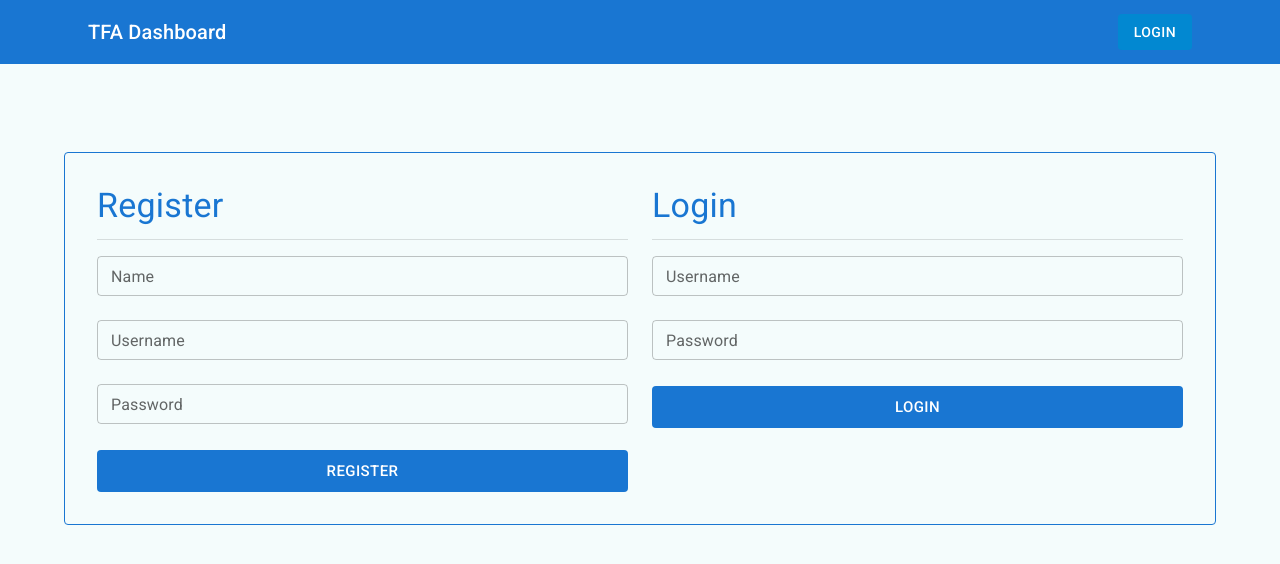
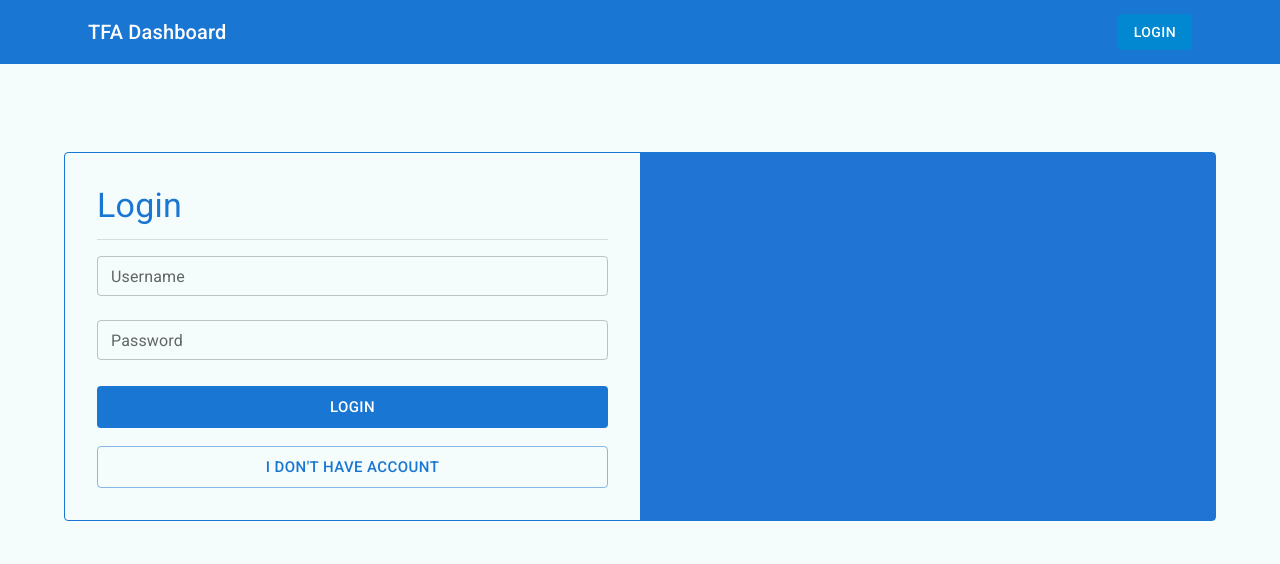
Before and after one commit to tfasoft/dashboard-ui, a React (Create React App) app: page /auth in a window 1280 px wide. Shown: the top 564 px of the page. Built offline with nearby package versions, Linux system fonts and the light colour scheme.

Commit message:
Modern way :)

```diff
--- a/src/pages/authentication.jsx
+++ b/src/pages/authentication.jsx
@@ -1,33 +1,61 @@
+import { useState } from "react";
+
 import {
     Box,
     Typography,
     Grid,
     Divider,
     TextField,
-    FormLabel,
     Button,
 } from "@mui/material";
 
-const AuthPage = () => {
+const LoginTab = () => {
     return (
-        <Box
-            sx={{
-                border: 1,
-                borderColor: "primary.main",
-                borderRadius: 1,
-                padding: "2rem",
-                marginTop: "5rem",
-            }}
+        <Box>
+            <Typography
+                variant="h4"
+                color="primary"
+                gutterBottom
             >
-            <Grid
-                columns={{ xs: 6, md: 12 }}
-                spacing={3}
-                container
+                Login
+            </Typography>
+            <Divider />
+            <TextField
+                color="primary"
+                placeholder="Enter your username"
+                label="Username"
+                size="small"
+                margin="normal"
+                type="text"
+                fullWidth
+            />
+            <TextField
+                color="primary"
+                placeholder="Enter password!"
+                label="Password"
+                size="small"
+                margin="normal"
+                type="text"
+                fullWidth
+            />
+            <br />
+            <br />
+            <Button
+                variant="contained"
+                color="primary"
+                size="large"
+                disableElevation
+                fullWidth
             >
-                <Grid
-                    item
-                    xs={6}
-                >
+                Login
+            </Button>
+        </Box>
+    );
+}
+
+const RegisterTab = () => {
+    return (
+        <Box>
             <Typography
                 variant="h4"
                 color="primary"
@@ -74,49 +102,64 @@ const AuthPage = () => {
             >
                 Register
             </Button>
+        </Box>
+    );
+}
+
+const AuthPage = () => {
+    const [login, setLogin] = useState(true);
+
+    return (
+        <Box
+            sx={{
+                border: 1,
+                borderColor: "primary.main",
+                borderRadius: 1,
+                marginTop: "5rem",
+            }}
+        >
+            <Grid
+                columns={{ xs: 6, md: 12 }}
+                container
+            >
+                <Grid
+                    item
+                    sx={{
+                        padding: "2rem",
+                    }}
+                    xs={6}
+                >
+                    {
+                        login
+                        ?
+                        <LoginTab />
+                        :
+                        <RegisterTab />
+                    }
+                    <br />
+                    <Button
+                        variant="outlined"
+                        color="primary"
+                        size="large"
+                        onClick={() => setLogin(!login)}
+                        fullWidth
+                    >
+                        {
+                            login
+                            ?
+                            "I don't have account"
+                            :
+                            "I have account"
+                        }
+                    </Button>
                 </Grid>
                 <Grid
                     item
                     xs={6}
-                >
-                    <Typography
-                        variant="h4"
-                        color="primary"
-                        gutterBottom
-                    >
-                        Login
-                    </Typography>
-                    <Divider />
-                    <TextField
-                        color="primary"
-                        placeholder="Enter your username"
-                        label="Username"
-                        size="small"
-                        margin="normal"
-                        type="text"
-                        fullWidth
-                    />
-                    <TextField
-                        color="primary"
-                        placeholder="Enter password!"
-                        label="Password"
-                        size="small"
-                        margin="normal"
-                        type="text"
-                        fullWidth
-                    />
-                    <br />
-                    <br />
-                    <Button
-                        variant="contained"
-                        color="primary"
-                        size="large"
-                        disableElevation
-                        fullWidth
-                    >
-                        Login
-                    </Button>
-                </Grid>
+                    sx={{
+                        backgroundColor: "#2074D4"
+                    }}
+                ></Grid>
             </Grid>
         </Box>
     );
```
Lines whose indentation alone changed are shown as unchanged.
